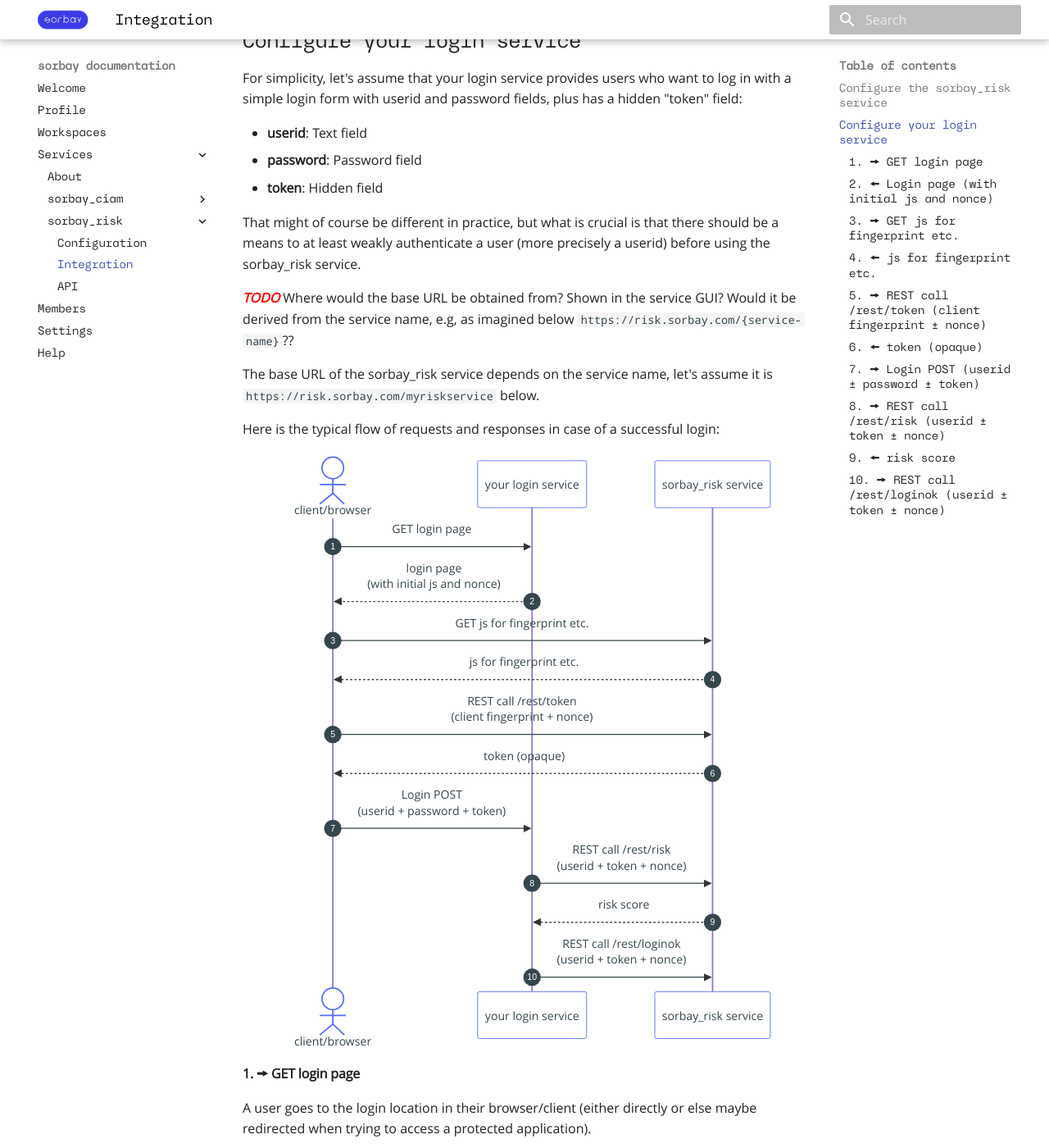
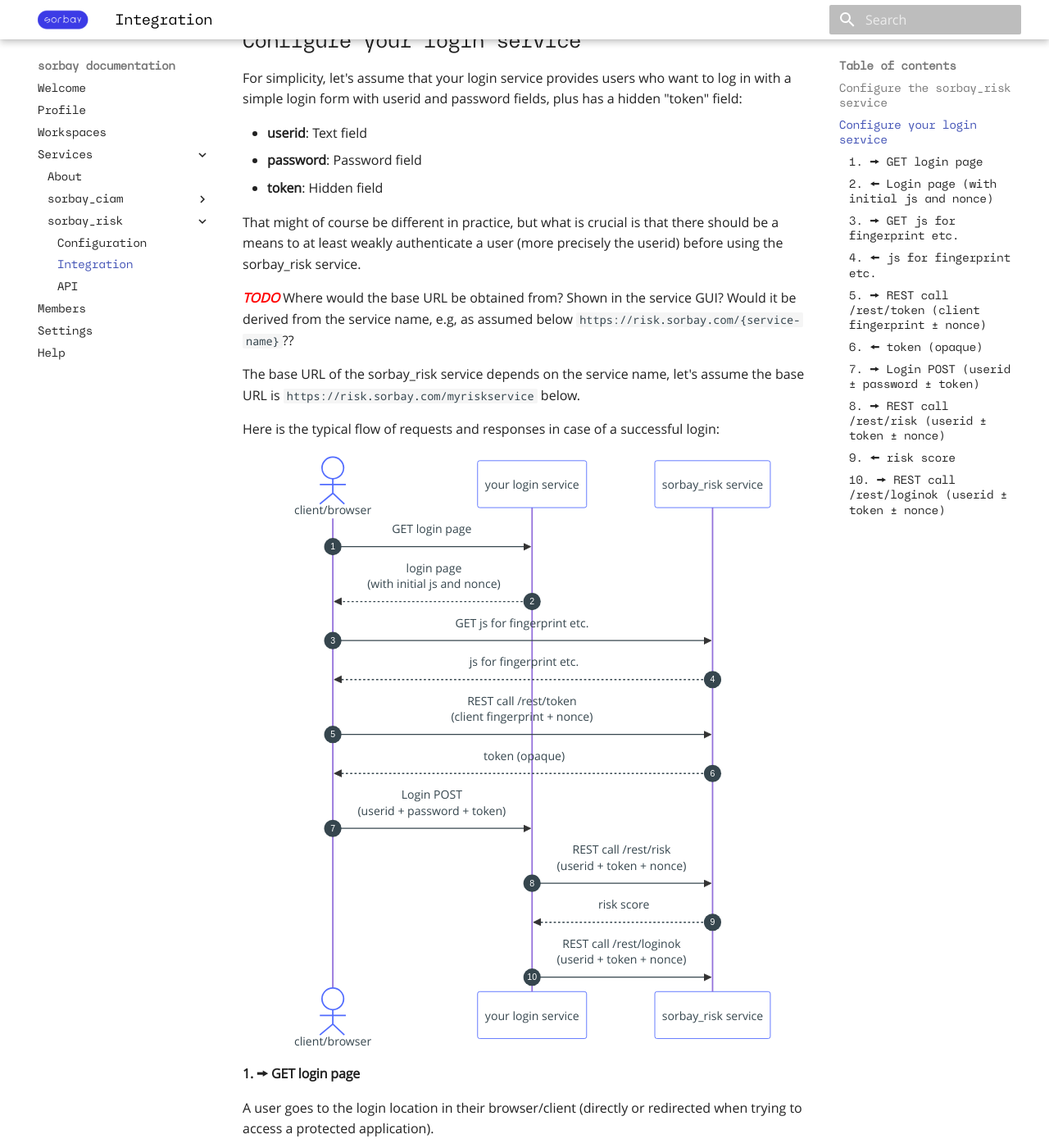
Before and after one commit to sorbay/sorbay-documentation, an MkDocs documentation site: the page built from docs/en/sorbay_risk_integration.md, in a window 1280 px wide and 1400 px high, scrolled down 439 px. Shown: the whole window at 82% size. Built offline with MkDocs 1.6.1 and Material for MkDocs 9.7.7, drawn with Linux system fonts in a browser that asks for light colours; some of the changed text lies outside the part shown.

Commit message:
documenting risk service: refinements

````diff
--- a/docs/en/sorbay_risk_integration.md
+++ b/docs/en/sorbay_risk_integration.md
@@ -20,11 +20,11 @@
 - **password**: Password field
 - **token**: Hidden field
 
-That might of course be different in practice, but what is crucial is that there should be a means to at least weakly authenticate a user (more precisely a userid) before using the sorbay_risk service.
+That might of course be different in practice, but what is crucial is that there should be a means to at least weakly authenticate a user (more precisely the userid) before using the sorbay_risk service.
 
-<span style="color:red">***TODO***</span> Where would the base URL be obtained from? Shown in the service GUI? Would it be derived from the service name, e.g, as imagined below `https://risk.sorbay.com/{service-name}`??
+<span style="color:red">***TODO***</span> Where would the base URL be obtained from? Shown in the service GUI? Would it be derived from the service name, e.g, as assumed below `https://risk.sorbay.com/{service-name}`??
 
-The base URL of the sorbay_risk service depends on the service name, let's assume it is `https://risk.sorbay.com/myriskservice` below.
+The base URL of the sorbay_risk service depends on the service name, let's assume the base URL is `https://risk.sorbay.com/myriskservice` below.
 
 Here is the typical flow of requests and responses in case of a successful login:
 
@@ -52,7 +52,7 @@
 #### 1. 🠚 GET login page
 
 A user goes to the login location in their browser/client
-(either directly or else maybe redirected when trying to access a protected application).
+(directly or redirected when trying to access a protected application).
 
 #### 2. 🠘 Login page (with initial js and nonce)
 
@@ -77,7 +77,7 @@
 </script>
 ```
 
-**IMPORTANT**: The **nonce** value must be generated as a hard to guess random string by the login service on the *server side* (***not*** on the browser/client) and must be remembered on the server during the login.
+**IMPORTANT**: The **nonce** value must be generated as a hard-to-guess random string by the login service on the *server side* (***not*** on the browser/client) and must be remembered on the server during the login.
 The nonce is later used to prevent some attacks.
 
 #### 3. 🠚 GET js for fingerprint etc.
````
Also changed, not shown: docs/en/sorbay_risk.md (+1 -1 lines).
